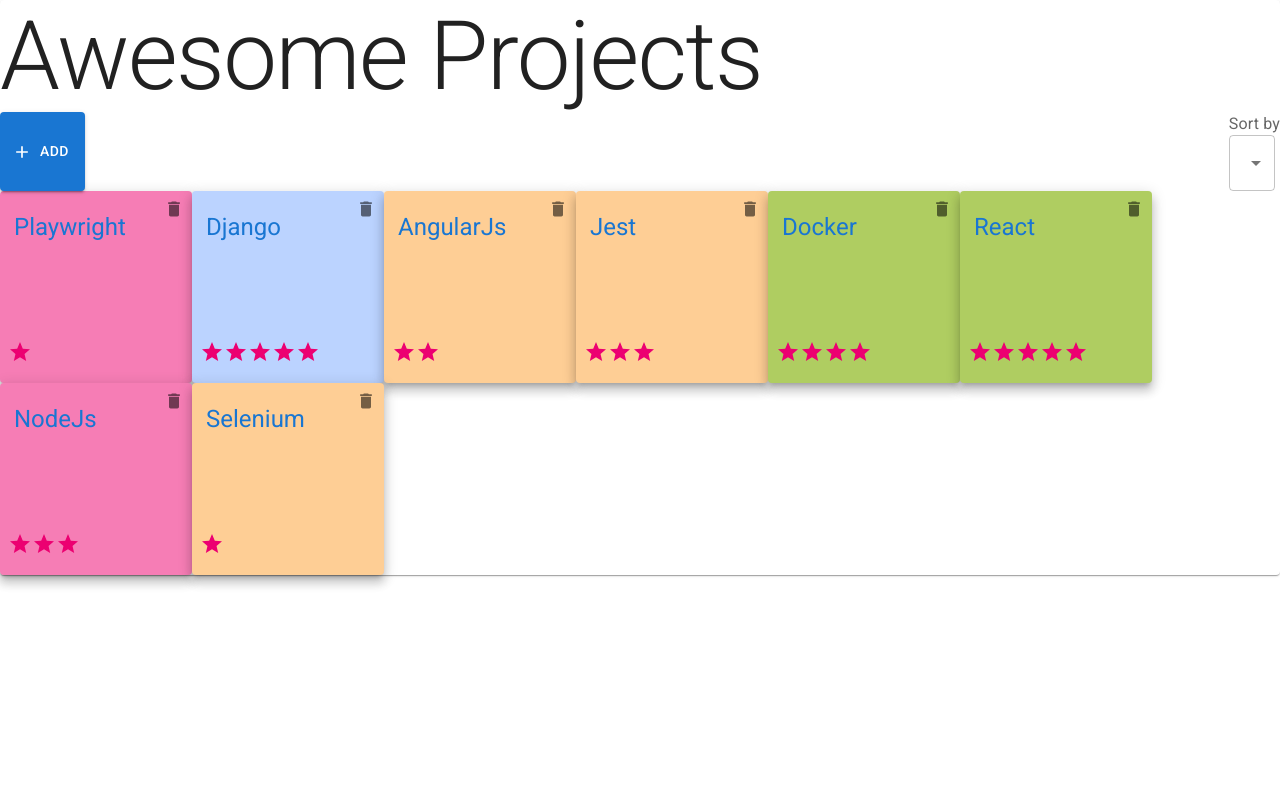
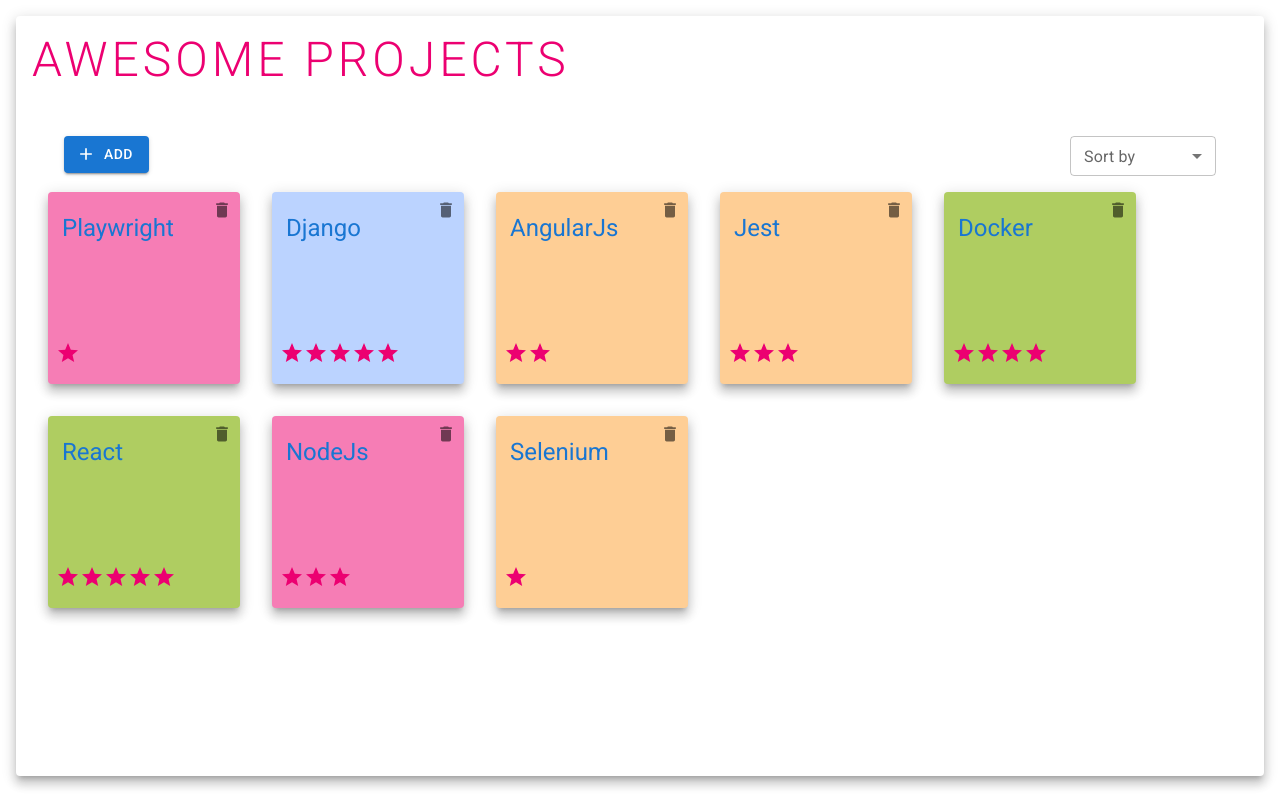
Before and after one commit to sjhelba/AwesomeProjects, a React (Vite) app: page / in a window 1280 px wide. Built offline with nearby package versions, Linux system fonts and the light colour scheme.

Commit message:
prettify projects page

```diff
--- a/src/components/ProjectsPage.tsx
+++ b/src/components/ProjectsPage.tsx
@@ -4,8 +4,9 @@
 import { AddButton } from "./AddButton"
 import { SortSelector } from "./SortSelector"
 import { ProjectCard } from "./ProjectCard"
-import { Alert, Box, Grid2 as Grid, Paper, Snackbar, Typography } from "@mui/material"
+import { Alert, Box, FormControl, Grid2 as Grid, Card, Snackbar, Typography } from "@mui/material"
 import { useState } from "react"
+import breakpointStyling from "../muiBreakpointStyles"
 
 const getProjectsFromLocalStorage = () => Object.values({...localStorage}).map(value => JSON.parse(value)) as GithubProjectData[]
 
@@ -39,7 +40,7 @@
   const sortedProjects = sortOrder === SortOption.NONE ? projects : projects.sort(sortCompareFunction)
 
 return (
-  <Paper elevation={1} data-testid="projects-page">
+  <Card data-testid="projects-page" id="projects-page" raised >
       <Snackbar
         open={toastIsActive}
         autoHideDuration={2500}
@@ -50,23 +51,40 @@
           onClose={toastCloseHandler}
           severity="success"
           variant="filled"
-          sx={{ width: '100%' }}
         >
           {`Success! You've saved an awesome project!`}
         </Alert>
       </Snackbar>
-    <Typography variant="h1">Awesome Projects</Typography>
+    <Typography
+      component="h1"
+      variant="h3"
+      sx={breakpointStyling.h1}
+    >
+      Awesome Projects
+    </Typography>
     {addModalIsOpen && <AddProjectModal {...{addProject}} open={addModalIsOpen} closeModal={() => setAddModalIsOpen(false)}/>}
     <main onClick={() => addModalIsOpen && setAddModalIsOpen(false)}>
-      <Box sx={{display: 'flex', justifyContent: 'space-between'}}>
+      <Box
+        id="header-btns-container"
+        className="flex space-between"
+        sx={breakpointStyling.headerBtnsContainer}
+      >
+        <FormControl size='small'>
         <AddButton callback={() => setAddModalIsOpen(true)}/>
+        </FormControl>
+        <FormControl size='small'>
         <SortSelector currentSort={sortOrder} setSort={setSetOrder}/>
+        </FormControl>
       </Box>
-      <Grid container>
+      <Grid
+        container
+        spacing={4}
+        sx={breakpointStyling.cardsContainer}
+      >
         {sortedProjects.map(project => (
           <Grid key={project.id}><ProjectCard projectData={project} deleteCallback={() => removeProject(project.id)} color={getRandomColor()}/></Grid>
         ))}
       </Grid>
     </main>
-  </Paper>
+  </Card>
 )}
--- /dev/null
+++ b/src/muiBreakpointStyles.ts
@@ -0,0 +1,25 @@
+const breakpointStyling = {
+  h1: {
+    textAlign: {
+      xs: 'center',
+      sm: 'left'
+    },
+    paddingBottom: {
+      xs: 0,
+      md: '1rem'
+    }
+  },
+  headerBtnsContainer: {
+    padding: {
+      xs: '0 1rem 1rem 0',
+      sm: '1rem'
+  }},
+  cardsContainer: {
+    justifyContent: {
+      xs: 'center',
+      sm: 'start'
+    }
+  }
+}
+
+export default breakpointStyling
--- a/src/style.scss
+++ b/src/style.scss
@@ -1,3 +1,40 @@
+root {
+  background-color: #eeeeee;
+}
+
+#projects-page {
+  margin: 1rem;
+  padding: 1rem;
+  min-height: 95vh;
+
+  h1 {
+    color:#ec0071;
+    text-transform: uppercase;
+    letter-spacing:4px;
+    font-weight: 300;
+  }
+
+  main {
+    padding: 1rem;
+  }
+}
+
+#header-btns-container {
+  flex-wrap: wrap;
+  row-gap: .5rem;
+  column-gap: 2rem;
+
+  .selector {
+    div {
+      min-width: 100px;
+    }
+    .arrow-icon {
+      margin-bottom: -4px;
+    }
+  }
+
+}
+
 .card {
   width: 12rem;
   height: 12rem;
@@ -37,8 +74,16 @@
 
 }
 
+.alert {
+  width: 100%;
+}
+
 // utility styles
 
 .flex {
   display: flex;
 }
+
+.space-between {
+  justify-content: space-between;
+}
```
